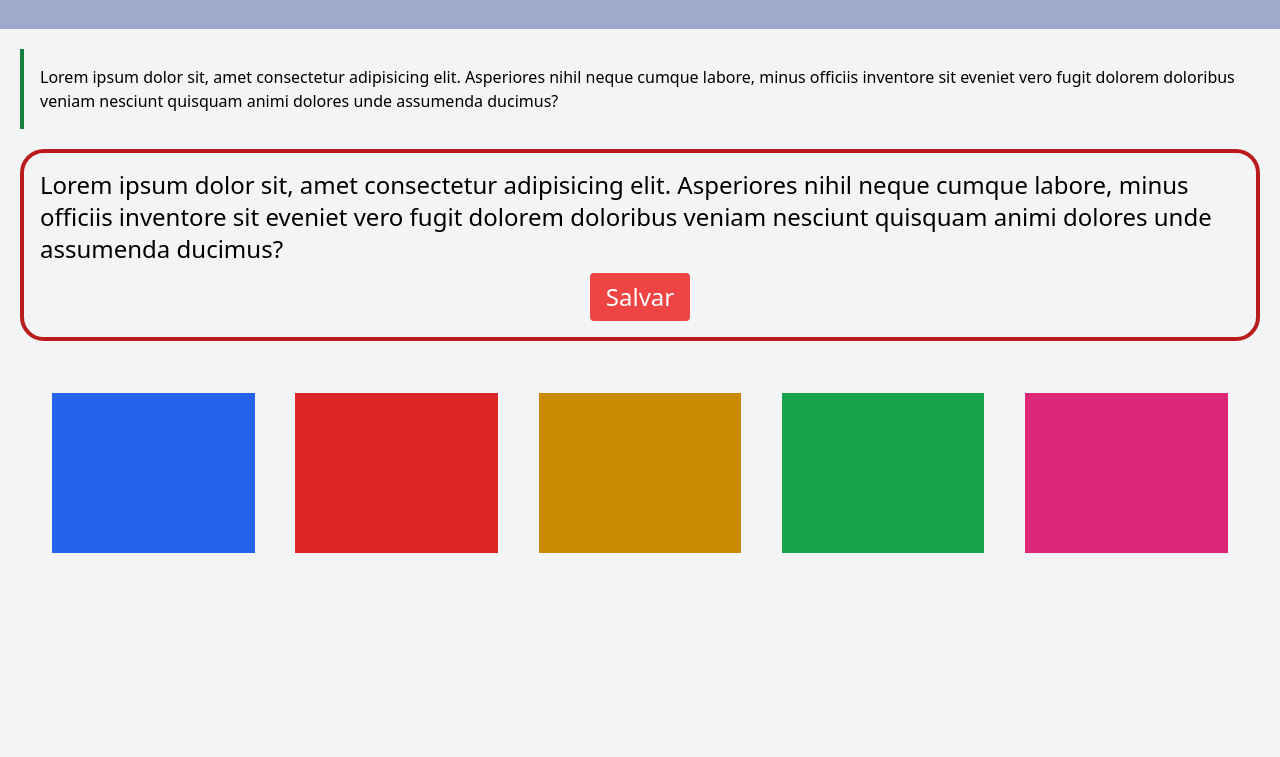
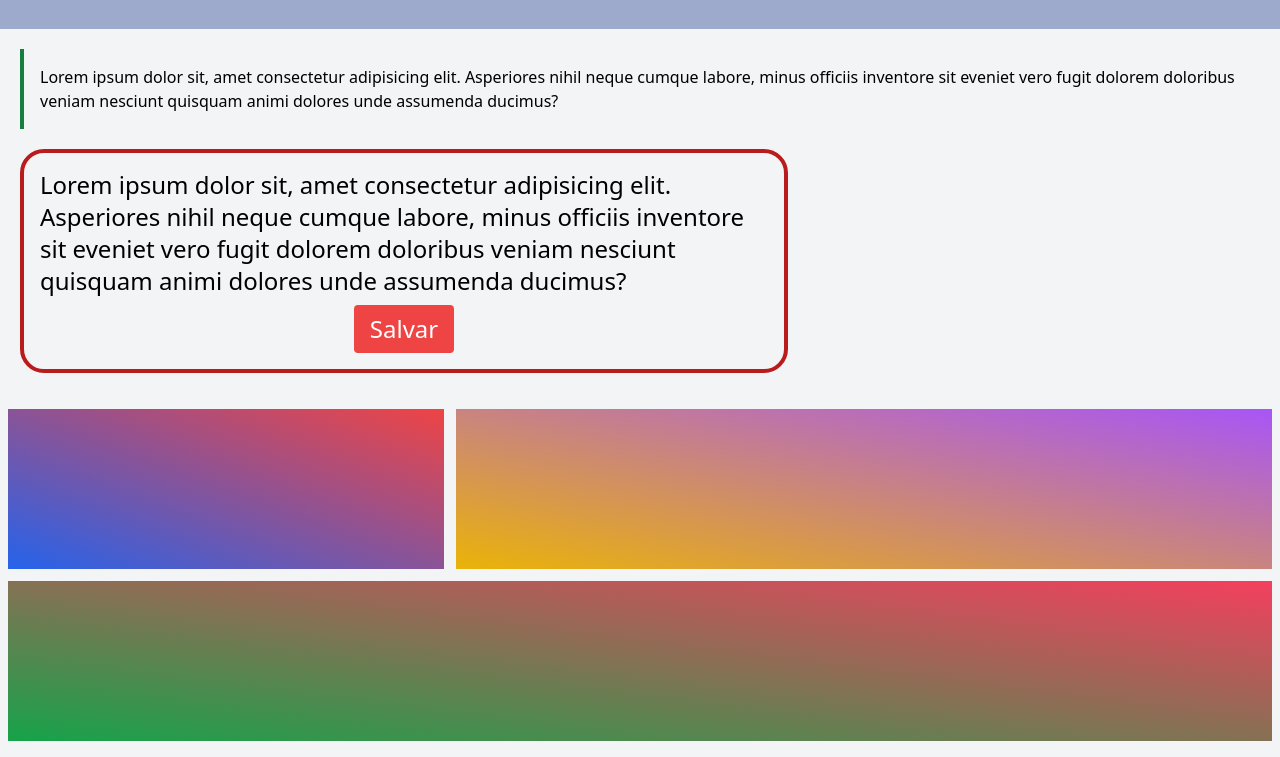
Before and after one commit to 0Carvalh0/estudos-bs-tw, a website: page TW_Tiago-Matos/index.html in a window 1280 px wide. Shown: the part 539-1296 px from the top of the page. Before the commit the page ends 1124 px from the top, so only its background shows below. Drawn offline with Linux system fonts and the light colour scheme.

Commit message:
feat: aula 07 - flexbox

```diff
--- a/TW_Tiago-Matos/index.html
+++ b/TW_Tiago-Matos/index.html
@@ -3,6 +3,7 @@
   <head>
     <meta charset="UTF-8" />
     <meta name="viewport" content="width=device-width, initial-scale=1.0" />
+    <link rel="shortcut icon" href="https://bradlc.gallerycdn.vsassets.io/extensions/bradlc/vscode-tailwindcss/0.2.0/1558040563649/Microsoft.VisualStudio.Services.Icons.Default" type="image/x-icon">
     <title>TESTE TailWind</title>
 
     <!-- TailWind CSS -->
@@ -31,7 +32,7 @@
     </p>
 
     <div class="space-x-9 flex p-8 max-w-full bg-blue-900 bg-opacity-40">
-      <div class="bg-red-500 max-w-md p-4">
+      <div class="bg-red-500 min-w-96 max-w-md p-4">
         Lorem ipsum, dolor sit amet consectetur adipisicing elit. Enim
         voluptates eum quisquam amet sequi atque nam. Veritatis consequatur ipsa
         voluptates maiores. Neque officiis, voluptate natus minima obcaecati sit
@@ -58,7 +59,7 @@
       ducimus?
     </div>
     <div
-      class="m-5 p-4 gap-2 border-4 rounded-3xl border-red-700 flex flex-col items-center text-2xl"
+      class="m-5 p-4 gap-2 border-4 rounded-3xl max-w-screen-md border-red-700 flex flex-col items-center text-2xl"
     >
       Lorem ipsum dolor sit, amet consectetur adipisicing elit. Asperiores nihil
       neque cumque labore, minus officiis inventore sit eveniet vero fugit
@@ -71,12 +72,10 @@
         Salvar
       </button>
     </div>
-    <div class="flex justify-around p-8 max-w-screen-xl">
-      <div class="bg-blue-600 w-1/6 h-40"></div>
-      <div class="bg-red-600 w-1/6 h-40"></div>
-      <div class="bg-yellow-600 w-1/6 h-40"></div>
-      <div class="bg-green-600 w-1/6 h-40"></div>
-      <div class="bg-pink-600 w-1/6 h-40"></div>
+    <div class="flex flex-wrap gap-3 py-4 px-2">
+      <div class="bg-gradient-to-tr from-blue-600 to-red-500 grow shrink basis-1/5 min-w-80 h-40"></div>
+      <div class="bg-gradient-to-tr from-yellow-500 to-purple-500 grow shrink basis-1/2 min-w-80 h-40"></div>
+      <div class="bg-gradient-to-tr from-green-600 to-rose-500 grow shrink basis-1/5 min-w-80 h-40"></div>
     </div>
   </body>
 </html>
```
Also changed, not shown: TW_Tiago-Matos/output.css.
